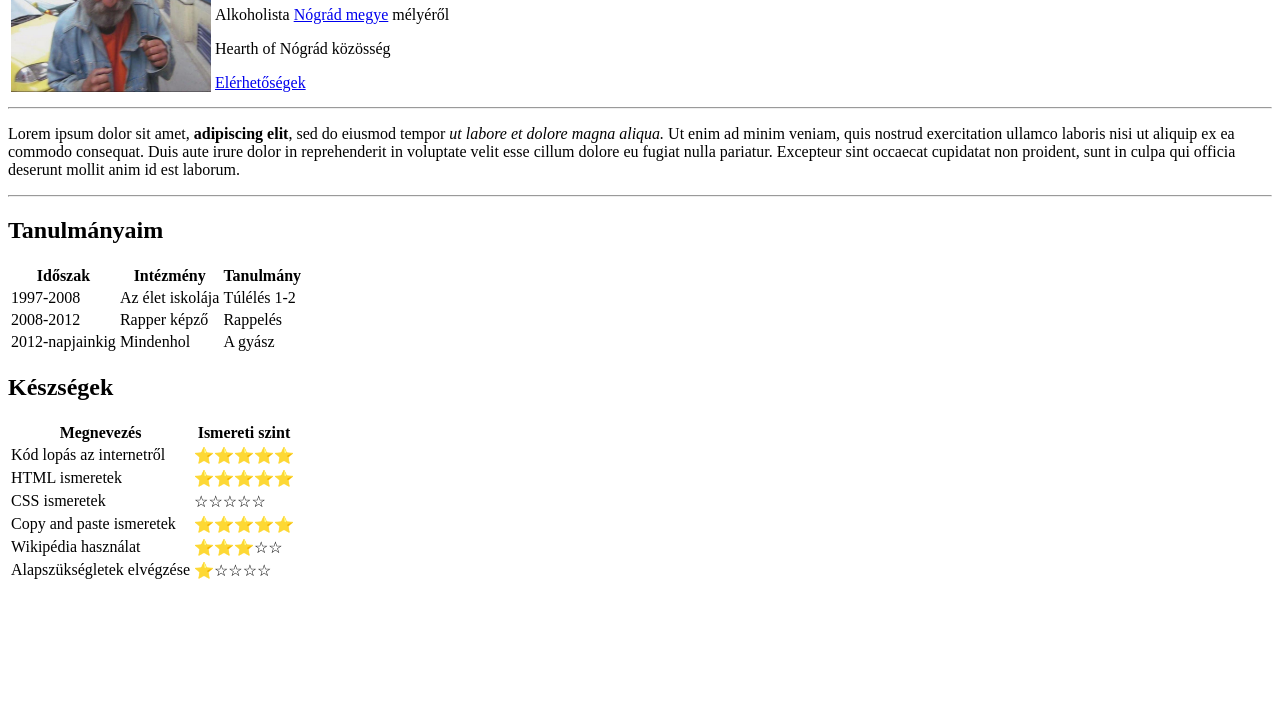
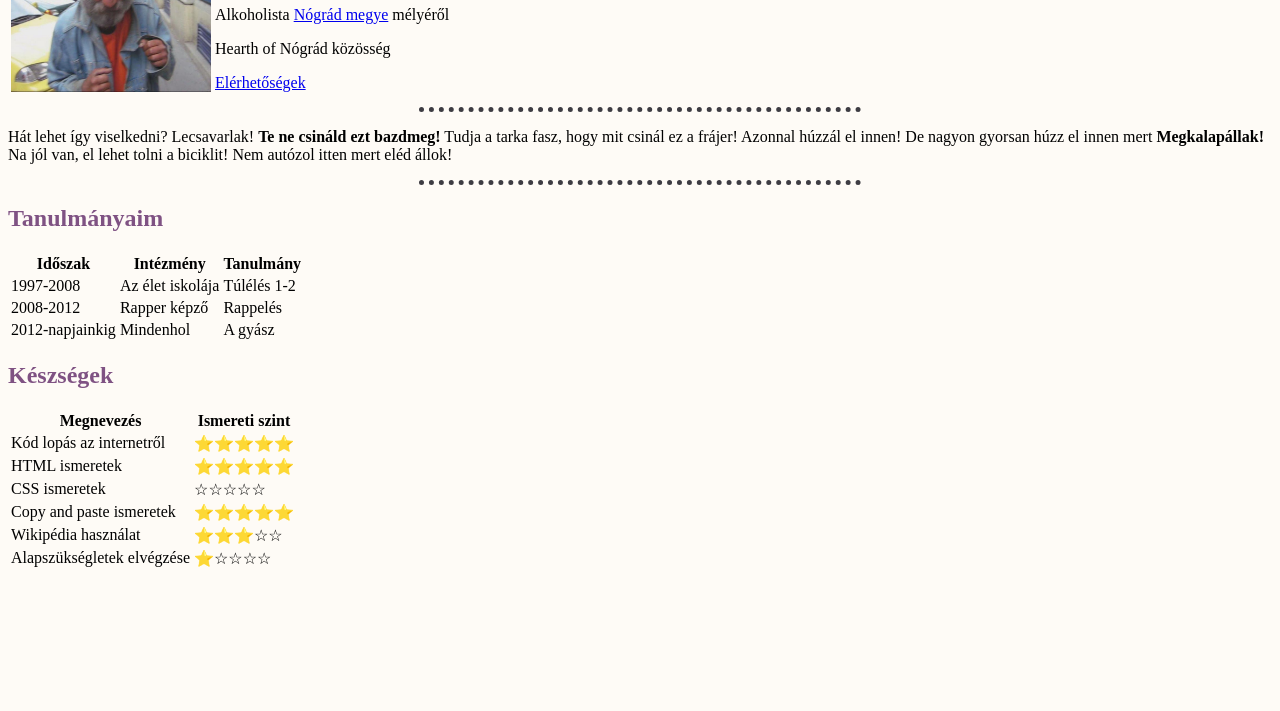
Before and after one commit to kulajda1/rezsour, a plain HTML site: page index.html in a window 1280 px wide. Shown: the part 89-800 px from the top of the page. Drawn offline with Linux system fonts and the light colour scheme.

Commit message:
CSS hozzáadva

```diff
--- /dev/null
+++ b/CSS/styles.css
@@ -0,0 +1,19 @@
+body {
+    background-color: #FEFBF6;
+ }
+
+ hr {
+     border-style: none;
+     border-top-style: dotted;
+     border-color: #3D3C42;
+     border-width: 5px;
+     width: 35%;
+ }
+
+ h1, h2 {
+    color: #7F5283;
+ }
+
+ p:hover {
+    color: red;
+ }
--- a/index.html
+++ b/index.html
@@ -4,6 +4,7 @@
     <meta charset="UTF-8">
     <meta http-equiv="X-UA-Compatible" content="IE=edge">
     <meta name="viewport" content="width=device-width, initial-scale=1.0">
+    <link rel="stylesheet" href="CSS/styles.css">
     <title>Profil</title>
 </head>
 <body>
@@ -23,7 +24,7 @@
 
 <hr>
 
-<p>Lorem ipsum dolor sit amet, <strong>adipiscing elit</strong>, sed do eiusmod tempor <em>ut labore et dolore magna aliqua.</em> Ut enim ad minim veniam, quis nostrud exercitation ullamco laboris nisi ut aliquip ex ea commodo consequat. Duis aute irure dolor in reprehenderit in voluptate velit esse cillum dolore eu fugiat nulla pariatur. Excepteur sint occaecat cupidatat non proident, sunt in culpa qui officia deserunt mollit anim id est laborum.</p>
+<p>Hát lehet így viselkedni? Lecsavarlak! <strong>Te ne csináld ezt bazdmeg!</strong> Tudja a tarka fasz, hogy mit csinál ez a frájer! Azonnal húzzál el innen! De nagyon gyorsan húzz el innen mert <strong>Megkalapállak!</strong> Na jól van, el lehet tolni a biciklit! Nem autózol itten mert eléd állok!</p>
 
 <hr>
 
```
Also changed, not shown: Contact.html (+1 -0 lines).
